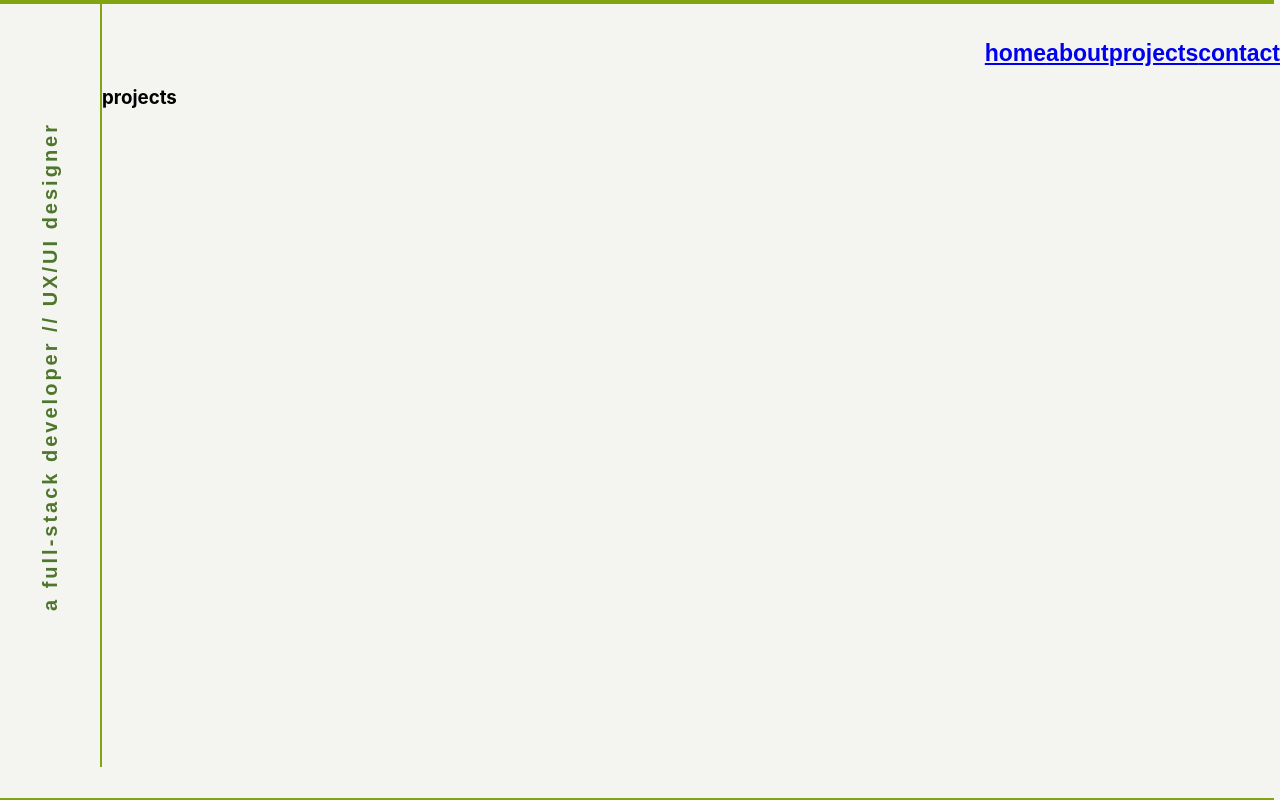
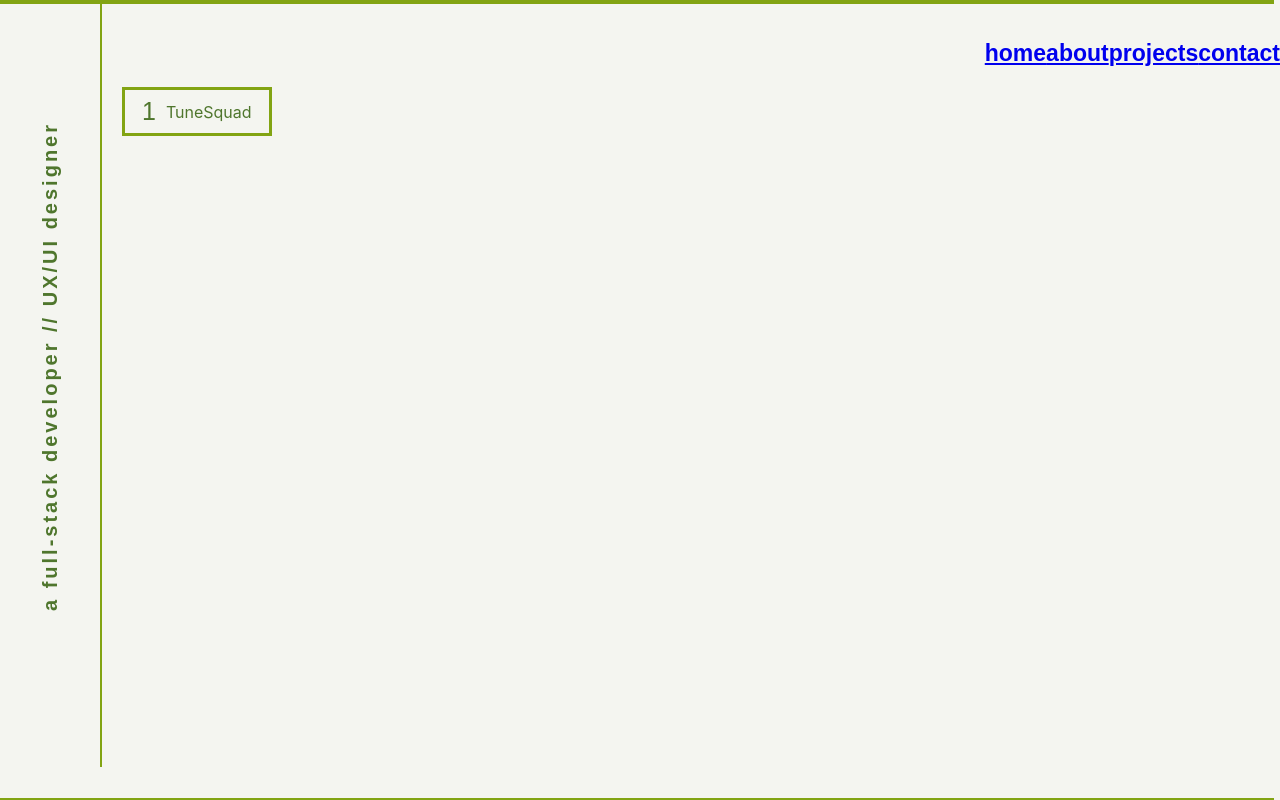
Before and after one commit to megsmcbride/portfolio-2.0, a React (Create React App) app: page /projects in a window 1280 px wide. Built offline with nearby package versions, Linux system fonts and the light colour scheme.

Commit message:
Add inital project button logic

```diff
--- a/src/pages/Projects.tsx
+++ b/src/pages/Projects.tsx
@@ -2,8 +2,13 @@ import React from "react";
 
 function Projects() {
   return (
-  <>
-    <h3>projects</h3></>
+    <>
+      <div className="projects-button-container">
+        <a className="projects-button">
+          <span className="projects-number">1</span> TuneSquad
+        </a>
+      </div>
+    </>
   );
 }
 
```
